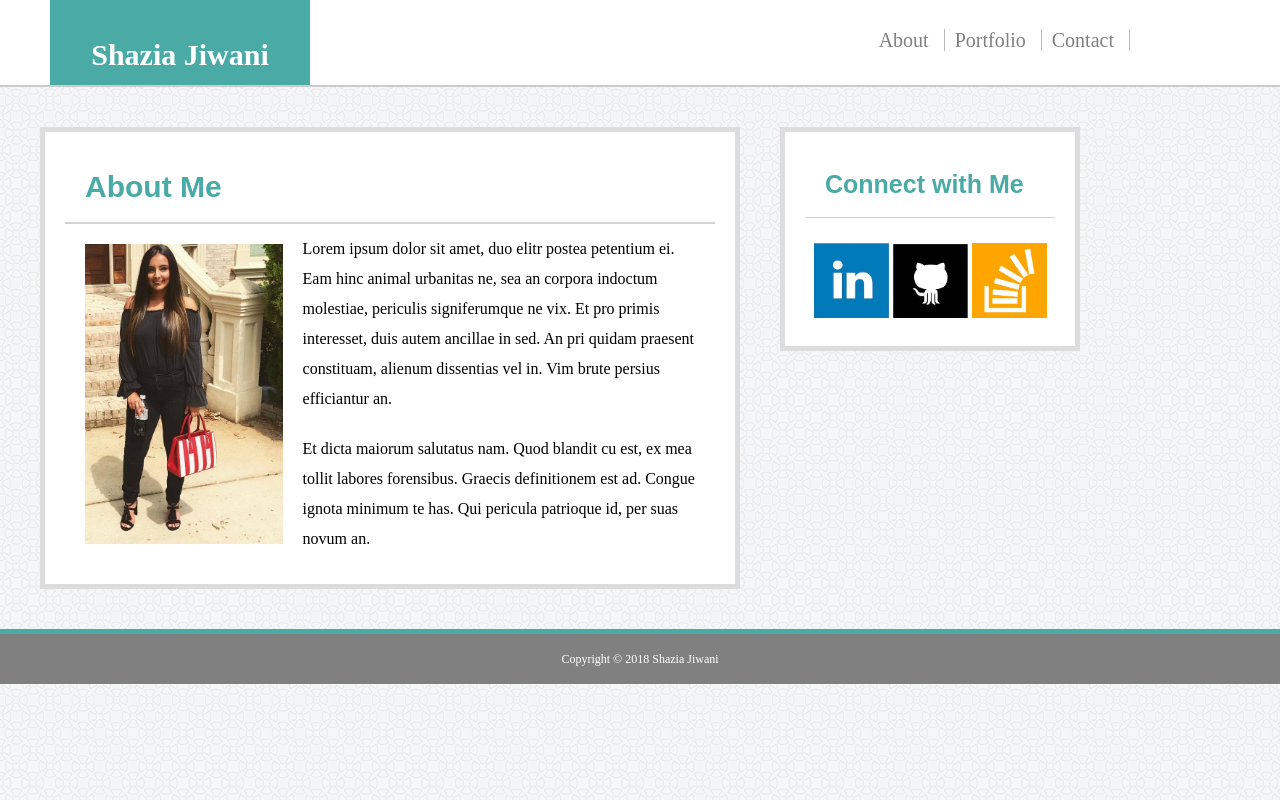
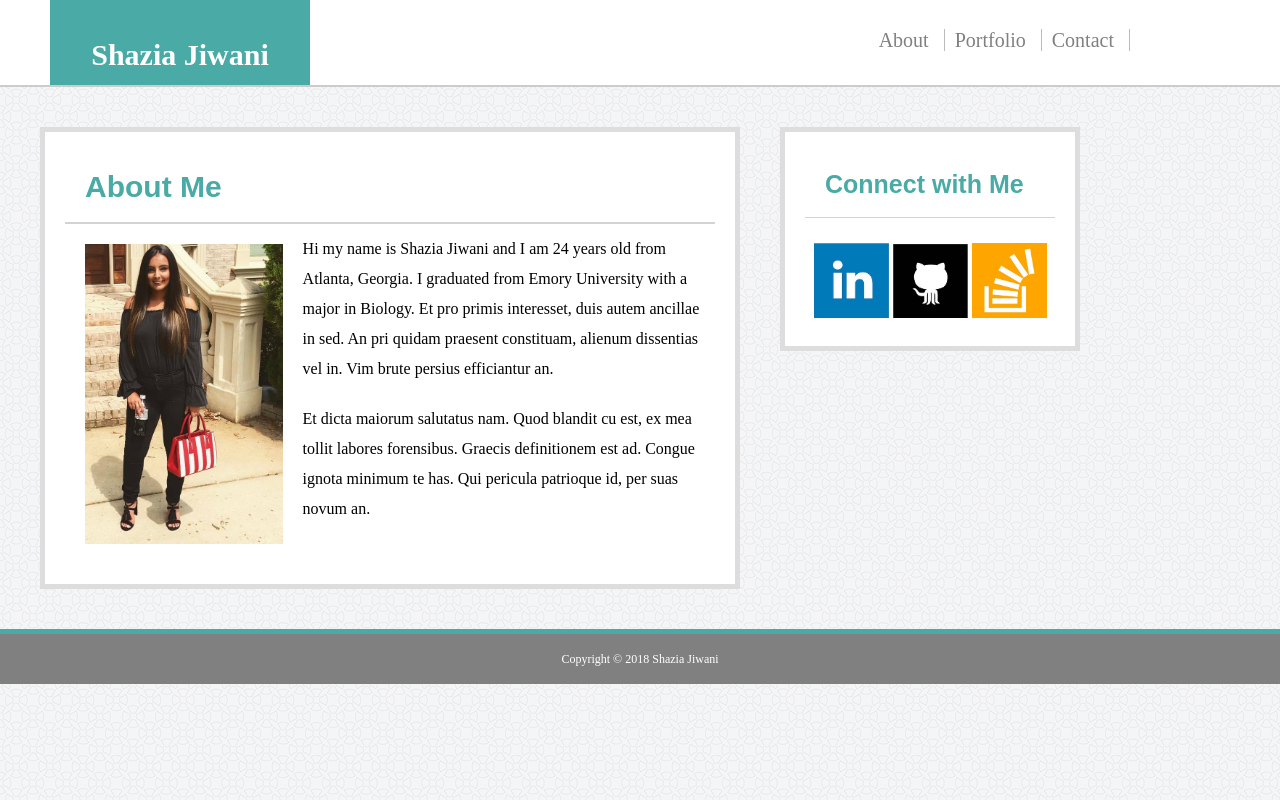
Before and after one commit to jshazia/Basic_Portfolio, a plain HTML site: page index.html in a window 1280 px wide. Drawn offline with Linux system fonts and the light colour scheme.

Commit message:
final draf

```diff
--- a/index.html
+++ b/index.html
@@ -30,7 +30,7 @@
 <img id="me" src="assets/images/shazia.jpg" height=300">
 
 <p id="p1">
-    Lorem ipsum dolor sit amet, duo elitr postea petentium ei. Eam hinc animal urbanitas ne, sea an corpora indoctum molestiae, periculis signiferumque ne vix. Et pro primis interesset, duis autem ancillae in sed. An pri quidam praesent constituam, alienum dissentias vel in. Vim brute persius efficiantur an.
+   Hi my name is Shazia Jiwani and I am 24 years old from Atlanta, Georgia. I graduated from Emory University with a major in Biology. Et pro primis interesset, duis autem ancillae in sed. An pri quidam praesent constituam, alienum dissentias vel in. Vim brute persius efficiantur an.
 </p>
 
 <p id="p2">
```
Also changed, not shown: 3 other files.
